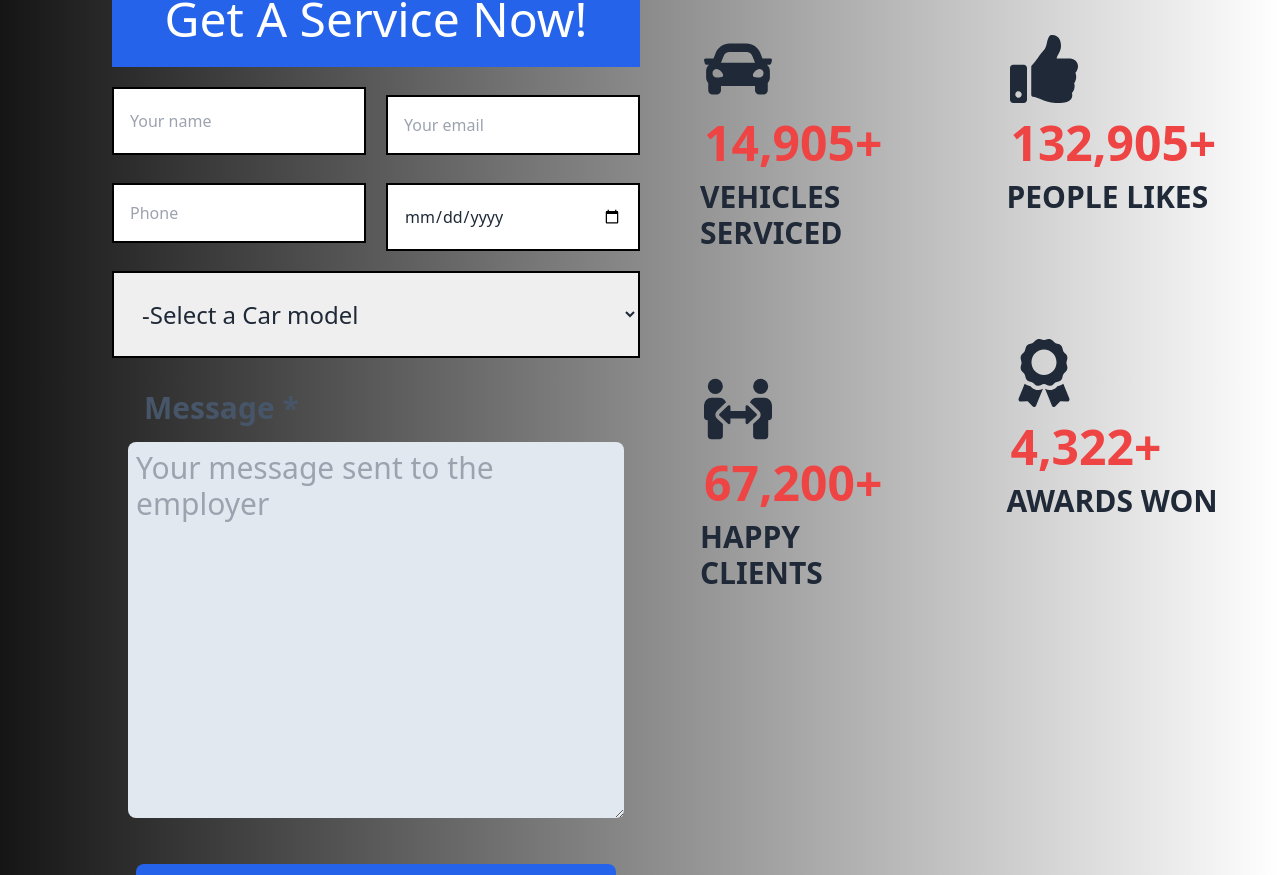
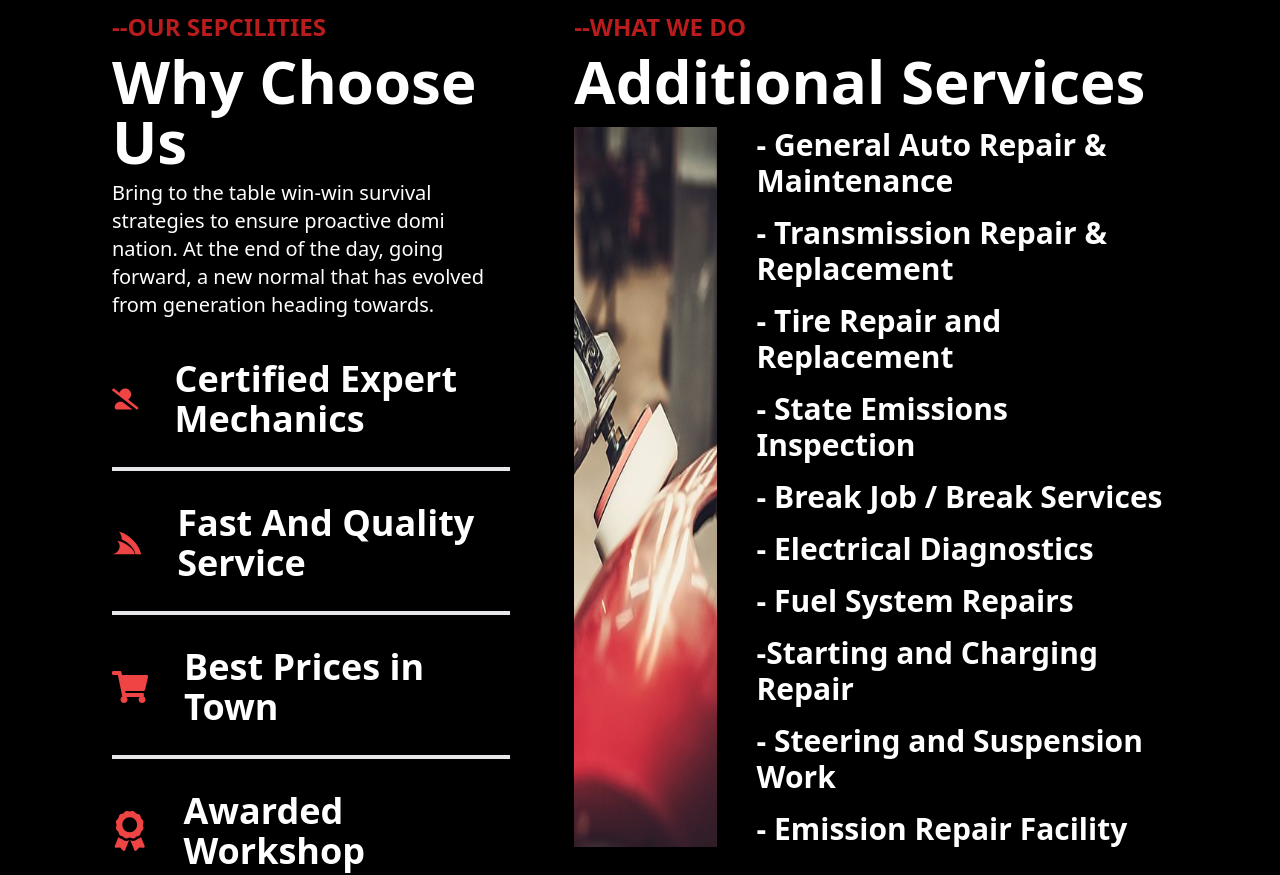
Before and after one commit to Digantasaha123/Car-repairing-car-doctor, a React (Vite) app: page / in a window 1280 px wide. Shown: the part 2163-3038 px from the top of the page. Built offline with nearby package versions, Linux system fonts and the light colour scheme.

Commit message:
what we offer

```diff
--- a/src/Pages/Home/Home/Home.jsx
+++ b/src/Pages/Home/Home/Home.jsx
@@ -1,6 +1,7 @@
 import Testemonial from "../../../components/Testemonial";
 import GetAService from "./GetAService";
 import Service from "./Service";
+import Speacilist from "./Speacilist";
 import Workshow from "./Workshow";
 
 export default function Home() {
@@ -8,6 +9,7 @@ export default function Home() {
     <div>
         <Workshow/>
         <Service/>
+        <Speacilist/>
         <GetAService/>
         <Testemonial/>
     </div>
--- /dev/null
+++ b/src/Pages/Home/Home/Speacilist.jsx
@@ -0,0 +1,68 @@
+import { FaAward, FaServicestack, FaShoppingCart, FaUserAltSlash } from "react-icons/fa";
+import service from "../../../assets/image-22.jpg"
+export default function Speacilist() {
+  return (
+    <div className="p-10 lg:p-28 bg-black lg:flex gap-16 mb-10 mt-10 rounded">
+        <div className="lg:w-1/2 ">
+            <h1 className="font-bold uppercase text-red-700 text-2xl">--OUR SEPCILITIES</h1>
+            <h1 className="text-3xl lg:text-6xl text-white font-bold mt-2">Why Choose Us</h1>
+            <p className="text-white text-xl mt-2 mb-6">
+            Bring to the table win-win survival strategies to ensure proactive domi
+nation. At the end of the day, going forward, a new normal that has
+evolved from generation heading towards.
+            </p>
+
+
+            <div>
+                <div className="flex gap-5 items-center">
+                    <FaUserAltSlash size={40} className="text-red-500"/>
+                    <p className="text-2xl lg:text-4xl p-4 text-white font-bold">Certified Expert Mechanics</p>
+                </div>
+                <hr className="w-full border-2  mt-3 mb-4" />
+                <div className="flex gap-5 items-center">
+                    <FaServicestack size={40} className="text-red-500"/>
+                    <p className="text-2xl lg:text-4xl p-4 text-white font-bold">Fast And Quality Service</p>
+                </div>
+                <hr className="w-full border-2 mt-3 mb-4" />
+                <div className="flex gap-5 items-center">
+                    <FaShoppingCart size={40} className="text-red-500"/>
+                    <p className="text-2xl lg:text-4xl p-4 text-white font-bold">Best Prices in Town</p>
+                </div>
+                <hr className="w-full border-2 mt-3 mb-4" />
+                <div className="flex gap-5 items-center">
+                    <FaAward size={40} className="text-red-500"/>
+                    <p className="text-2xl lg:text-4xl p-4 text-white font-bold">Awarded Workshop</p>
+                </div>
+                <hr className="w-full border-2 mt-3 mb-4" />
+            </div>
+
+        </div>
+
+        <div>
+        <h1 className="font-bold uppercase text-red-700 text-2xl">--what we do</h1>
+        <h1 className="text-3xl lg:text-6xl text-white font-bold mt-2">Additional Services</h1>
+
+        <div className="flex gap-10 mt-4">
+            <div>
+                <img className="h-full w-full" src={service} alt="" />
+            </div>
+            <div className="font-bold lg:text-3xl space-y-4">
+                <p className=" text-white">- General Auto Repair & Maintenance</p>
+                <p className=" text-white">- Transmission Repair & Replacement</p>
+                <p className=" text-white">- Tire Repair and Replacement</p>
+                <p className=" text-white">- State Emissions Inspection</p>
+                <p className=" text-white">- Break Job / Break Services</p>
+                <p className=" text-white">- Electrical Diagnostics</p>
+                <p className=" text-white">- Fuel System Repairs</p>
+                <p className=" text-white">-Starting and Charging Repair</p>
+                <p className=" text-white">- Steering and Suspension Work</p>
+                <p className=" text-white">- Emission Repair Facility</p>
+
+            </div>
+        </div>
+
+        </div>
+
+    </div>
+  )
+}
```
Also changed, not shown: src/assets/image-22.jpg (added).
